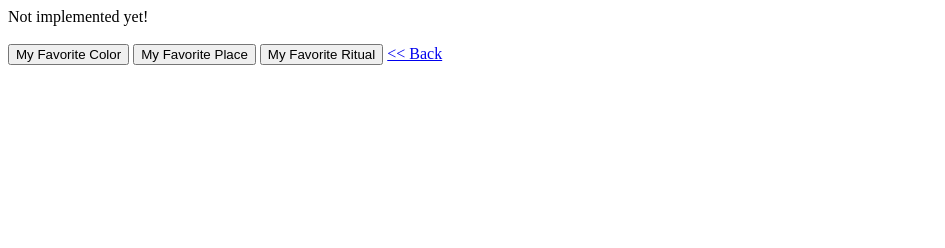
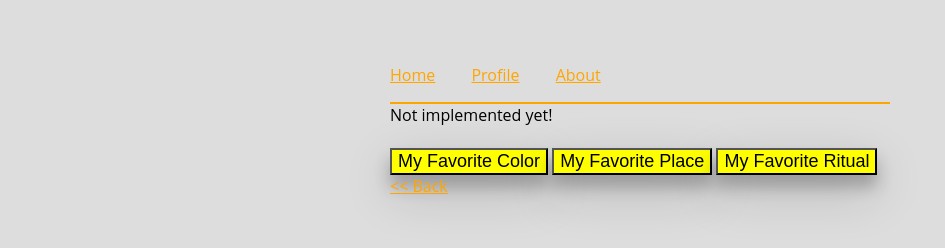
Before and after one commit to celenaRock/Assessments, a plain HTML site: page web/profile.html in a window 1280 px wide. Shown: the whole page, without its empty margins (0-945 px from the left). Drawn offline with Linux system fonts and the light colour scheme.

Commit message:
Add files via upload
Final commit assessment 2

```diff
--- a/web/profile.html
+++ b/web/profile.html
@@ -1,8 +1,27 @@
+<!DOCTYPE html>
+<html>
+<head>
+	<title>About</title>
+	<link href="styles.css" rel="stylesheet">
+</head>
+<body>
+	<nav>
+		<ol>
+	        <li class="crumb"><a href="./home.html">Home</a></li>
+	        <li class="crumb"><a href="./profile.html">Profile</a></li>
+	        <li class="crumb"><a href="./about.html">About</a></li>
+	    </ol>
+	</nav>
 Not implemented yet!
 
 <br>
 <br>
-<button id="color">My Favorite Color</button>
-<button id="place">My Favorite Place</button>
-<button id="ritual">My Favorite Ritual</button>
+<div class="buttons">
+    <button id="color">My Favorite Color</button>
+    <button id="place">My Favorite Place</button>
+    <button id="ritual">My Favorite Ritual</button>
+</div>
 <a href="./home.html"><< Back </a>
+<script src="profile.js"></script>
+</body>
+</html>
--- /dev/null
+++ b/web/profile.js
@@ -0,0 +1,17 @@
+const color = document.getElementById("color");
+
+const place = document.getElementById("place");
+
+const ritual = document.getElementById("ritual");
+
+color.addEventListener("mouseover", function() {
+    alert("red")
+})
+
+place.addEventListener("mouseover", function() {
+    alert("home")
+})
+
+ritual.addEventListener("mouseover", function() {
+    alert("make coffee")
+})
--- a/web/styles.css
+++ b/web/styles.css
@@ -41,3 +41,24 @@ img {
 {
     vertical-align:middle;
 }
+
+#color {
+	background-color: yellow;
+	font-size: 18px;
+	text-decoration: black;
+	box-shadow: 0 12px 16px 0 rgba(0,0,0,0.24), 0 17px 50px 0 rgba(0,0,0,0.19);
+}
+
+#place  {
+	background-color: yellow;
+	font-size: 18px;
+	text-decoration: black;
+	box-shadow: 0 12px 16px 0 rgba(0,0,0,0.24), 0 17px 50px 0 rgba(0,0,0,0.19);
+}
+
+#ritual  {
+	background-color: yellow;
+	font-size: 18px;
+	text-decoration: black;
+	box-shadow: 0 12px 16px 0 rgba(0,0,0,0.24), 0 17px 50px 0 rgba(0,0,0,0.19);
+}
--- /dev/null
+++ b/web/web.txt
@@ -0,0 +1,4 @@
+//**How does the internet work? What happens when you click on a link? **
+
+A request is sent using IP Adressess to access data from parts of a URL. Protocol, hostname, resource, and query arguments fetch the data in human language so that we can obtain the address we'd like to get the data from.
+Browsers run programs that send and receive requests/responses for us.
```
